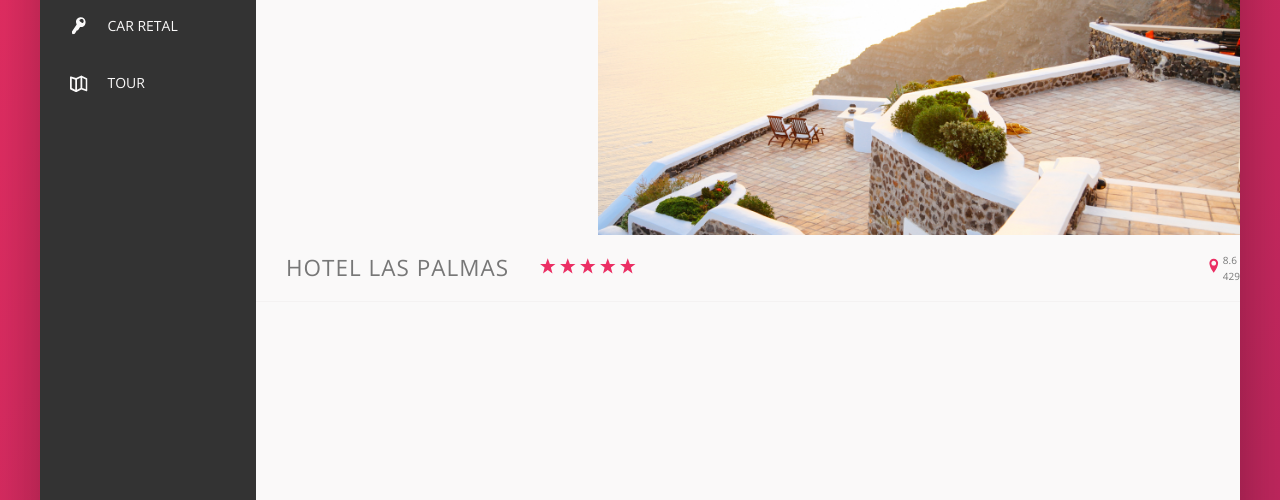
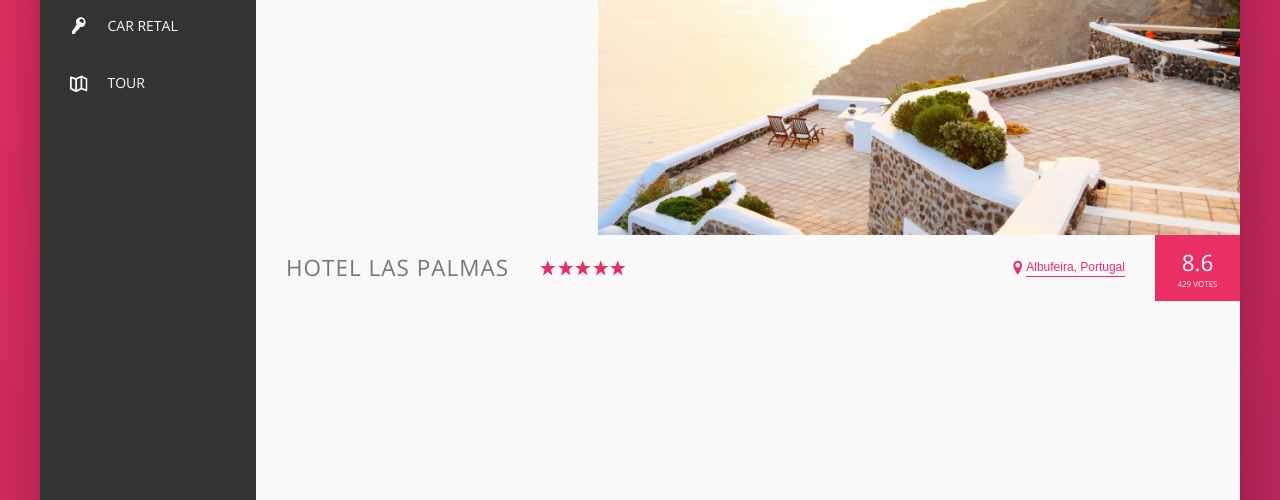
Before and after one commit to vibraniumSwaleh/TourTide, a website: page index.html in a window 1280 px wide. Shown: the part 300-800 px from the top of the page. Drawn offline with nearby package versions, Linux system fonts and the light colour scheme.

Commit message:
complete page overview section

```diff
--- a/index.html
+++ b/index.html
@@ -147,13 +147,13 @@
             <div class="overview__location">
               <svg class="overview__icon-location">
                 <use xlink:href="img/sprite.svg#icon-location-pin"></use>
-                <button class="btn-inline">Albufeira, Portugal</button>
-              </svg>
+                </svg>
+              <button class="btn-inline">Albufeira, Portugal</button>
             </div>
 
             <div class="overview__rating">
               <div class="overview__rating-average">8.6</div>
-              <div class="overview__rating-count">429</div>
+              <div class="overview__rating-count">429 votes</div>
             </div>
           </div>
         </main>
--- a/sass/abstracts/_colors.scss
+++ b/sass/abstracts/_colors.scss
@@ -13,6 +13,7 @@
   --color-grey-dark-3: #999;
 
   --color-white: #fff;
+  --color-black: #000;
 
   --shadow-dark: 0 2rem 6rem rgba(0, 0, 0, 0.3);
 }
--- a/sass/layout/_overview.scss
+++ b/sass/layout/_overview.scss
@@ -13,12 +13,20 @@
 
   &__stars {
     margin-right: auto;
+    display: flex;
   }
 
   &__icon-star {
   }
 
   &__location {
+    display: flex;
+    align-items: center;
+    font-size: 1.2rem;
+  }
+
+  &__location-icon {
+    margin-right: 0.5rem;
   }
 
   &__icon-location,
@@ -29,10 +37,25 @@
   }
 
   &__rating {
+    display: flex;
+    flex-direction: column;
+    align-items: center;
+    justify-content: center;
+    color: var(--color-white);
+    background-color: var(--color-primary);
+    margin-left: 3rem;
+    padding: 0 2.25rem;
+    align-self: stretch;
+
     &-average {
+      font-size: 2.25rem;
+      font-weight: 300;
+      margin-bottom: -3px;
     }
 
     &-count {
+      font-size: 0.8rem;
+      text-transform: uppercase;
     }
   }
 }
--- a/sass/main.scss
+++ b/sass/main.scss
@@ -11,6 +11,7 @@
 @import "components/side_nav";
 @import "components/legal";
 @import "components/gallery";
+@import "components/btn-inline";
 
 
 @import "pages/home";
```
Also changed, not shown: css/style.css.
